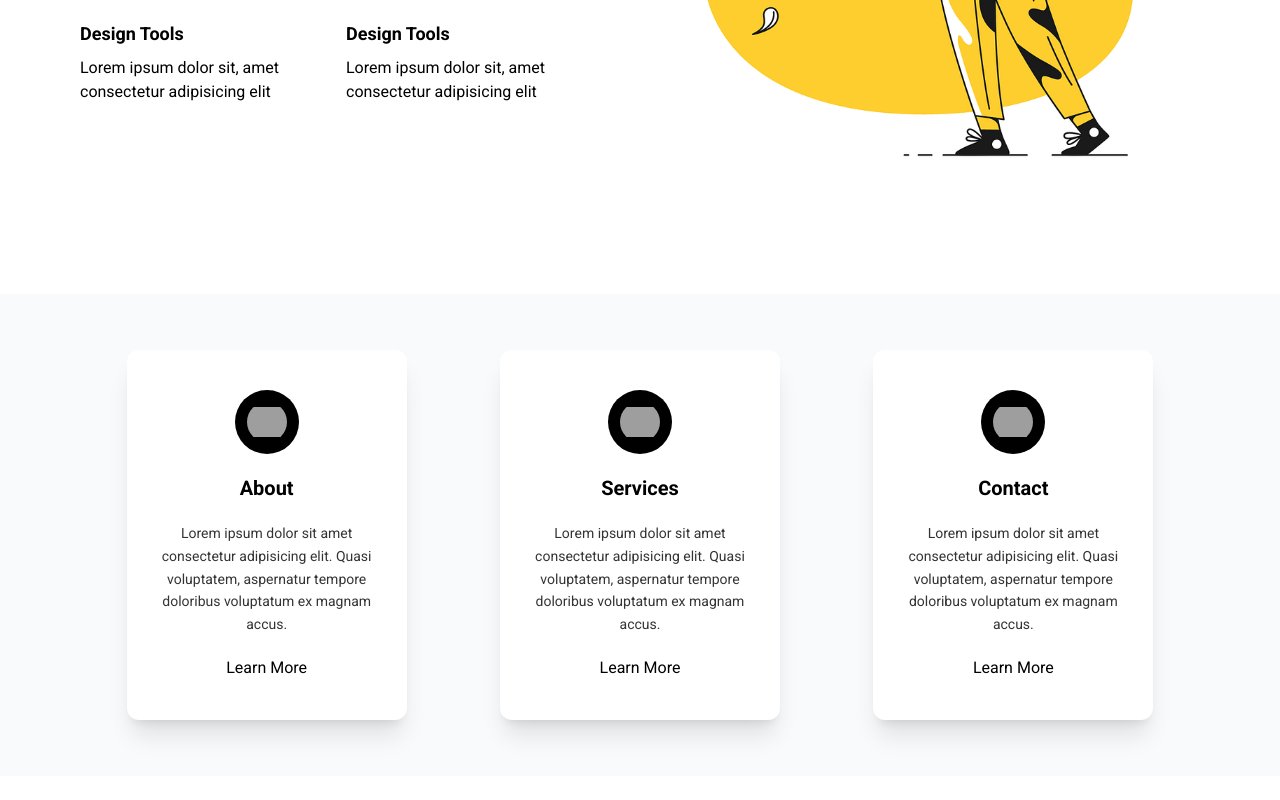
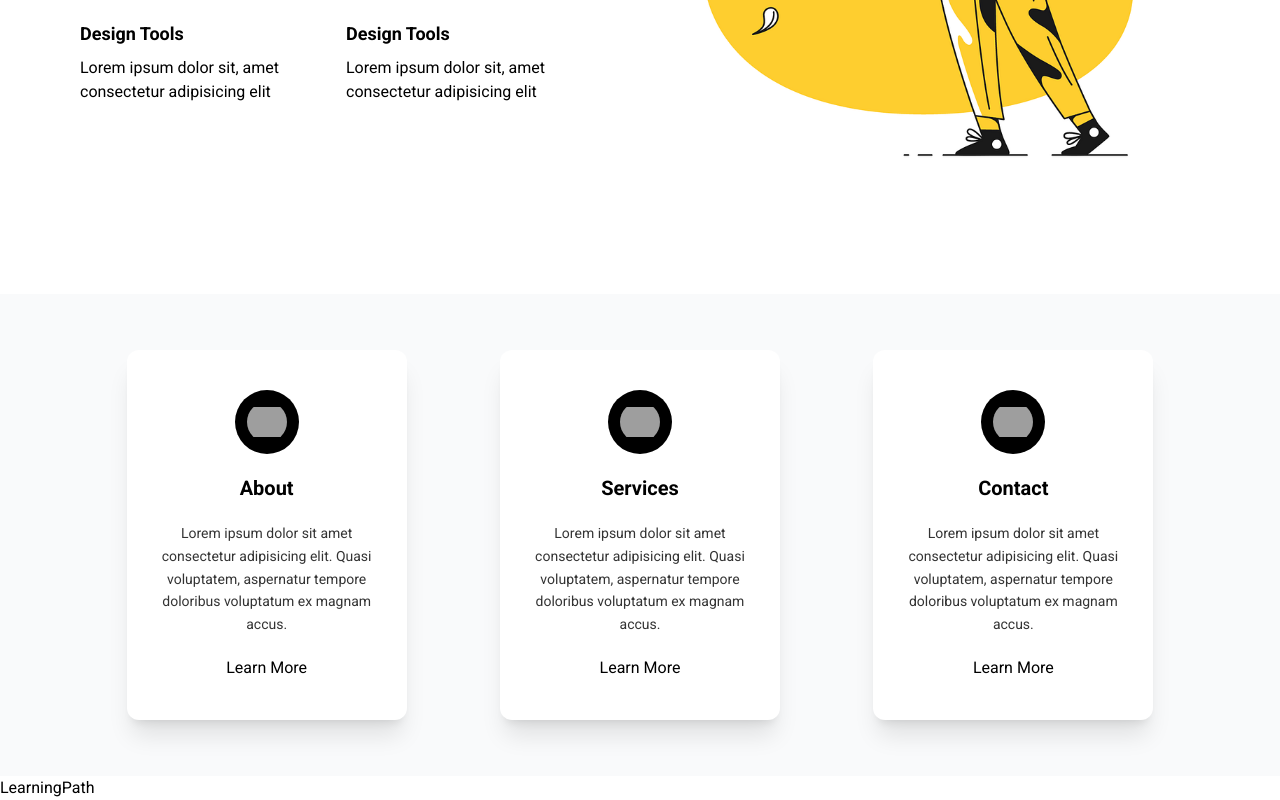
Before and after one commit to VamshiReddy02/course-selling, a React (Vite) app: page / in a window 1280 px wide. Shown: the part 1965-2765 px from the top of the page. Before the commit the page ends 2741 px from the top, so only its background shows below. Built offline with nearby package versions, Linux system fonts and the light colour scheme; grey boxes are pictures that could not be loaded.

Commit message:
working on learning path section
Signed-off-by: VamshiReddy02 <vamshiproject02@gmail.com>

```diff
--- a/src/App.tsx
+++ b/src/App.tsx
@@ -1,6 +1,7 @@
 import Banner from "./components/Banner"
 import Cards from "./components/Cards"
 import Hero from "./components/Hero"
+import LearningPath from "./components/LearningPath"
 import Navbar from "./components/Navbar"
 import Services from "./components/Services"
 
@@ -13,6 +14,7 @@ function App() {
       <Services />
       <Banner />
       <Cards />
+      <LearningPath />
     </main>
   )
 }
--- /dev/null
+++ b/src/components/LearningPath.tsx
@@ -0,0 +1,9 @@
+import React from 'react'
+
+const LearningPath = () => {
+  return (
+    <div>LearningPath</div>
+  )
+}
+
+export default LearningPath
```
